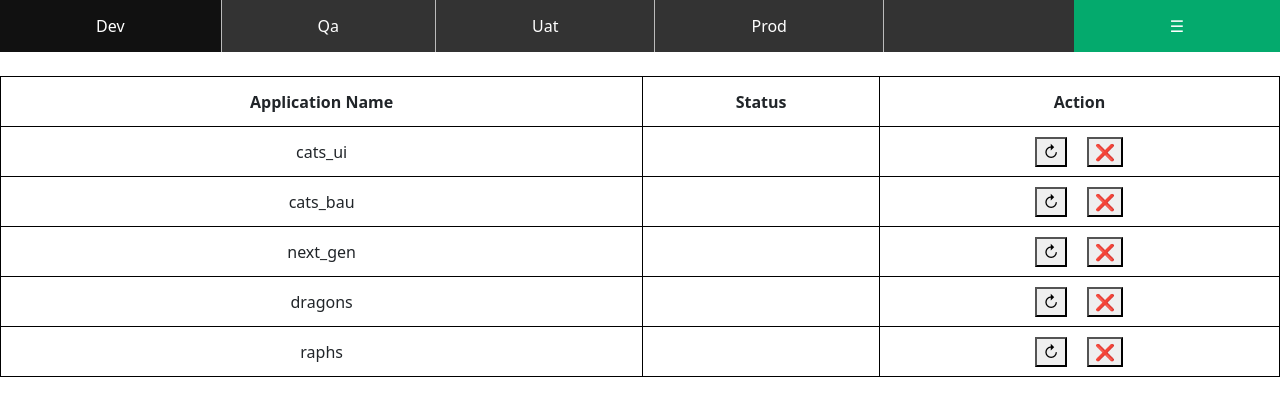
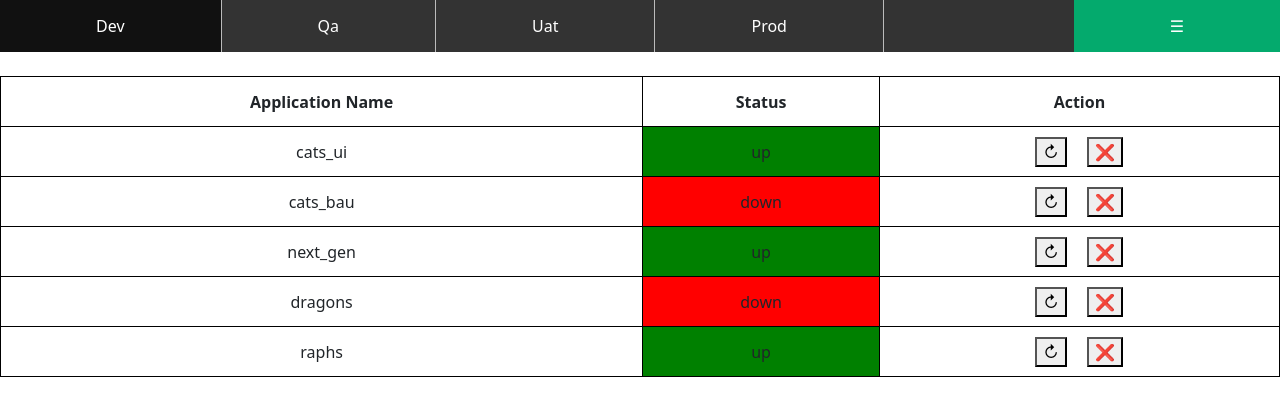
Before and after one commit to jadhavrohit2138/tnfServiceDashboard, an Angular app: page /dashBoard in a window 1280 px wide. Shown: the top 416 px of the page. Built offline with nearby package versions, Linux system fonts and the light colour scheme.

Commit message:
Sixth commit,until this point we are done with our UI part

```diff
--- a/src/app/dash-board/dash-board.component.html
+++ b/src/app/dash-board/dash-board.component.html
@@ -10,7 +10,7 @@
         </tr>
         <tr style="height:50px;" class="center" *ngFor="let Service of Services">
             <td>{{Service.serviceUrl}}</td>
-            <td>{{Service.status}}</td>
+            <td [ngStyle]="{'background-color': Service.status === 'up' ? 'green': 'red'}" >{{Service.status}}</td>
             <td>
                 <button class="" (click)="callTemp(Service)" >&#8635;</button>  &nbsp;&nbsp;&nbsp;
                 <button class="" >&#10060;</button>
--- a/src/app/serviceData/serviceData.json
+++ b/src/app/serviceData/serviceData.json
@@ -2,26 +2,35 @@
   {
     "id": 1,
     "name":"cats_ui",
-    "serviceUrl": "cats_ui"
+    "serviceUrl": "cats_ui",
+    "status":"up"
   },
   {
     "id": 2,
     "name":"cats_bau",
-    "serviceUrl": "cats_bau"
+    "serviceUrl": "cats_bau",
+    "status":"down"
+
   },
   {
     "id": 3,
     "name":"next_gen",
-    "serviceUrl": "next_gen"
+    "serviceUrl": "next_gen",
+    "status":"up"
+
   },
   {
     "id": 4,
     "name":"dragons",
-    "serviceUrl": "dragons"
+    "serviceUrl": "dragons",
+    "status":"down"
+
   },
   {
     "id": 5,
     "name":"raphs",
-    "serviceUrl": "raphs"
+    "serviceUrl": "raphs",
+    "status":"up"
+
   }
 ]
```
